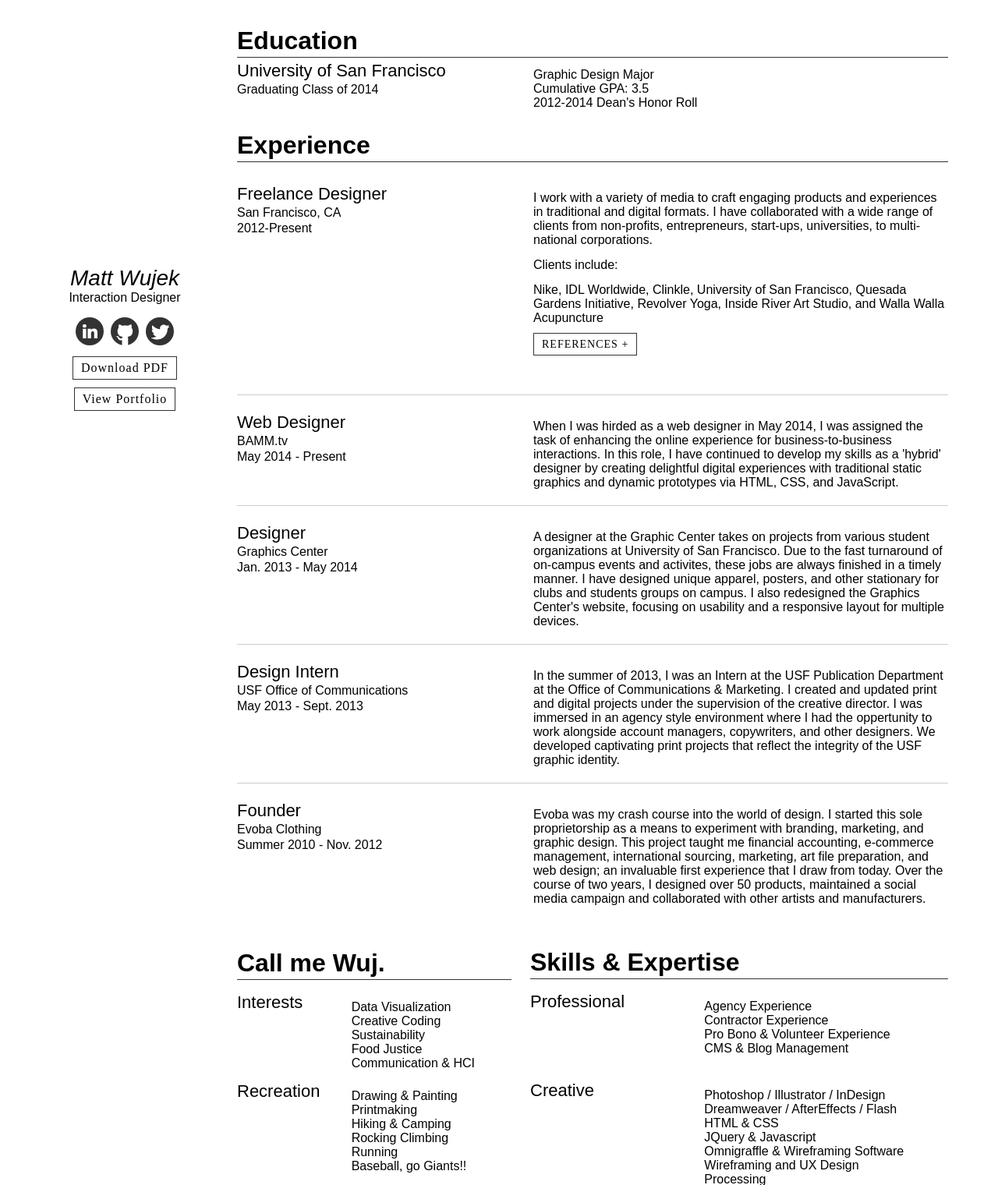
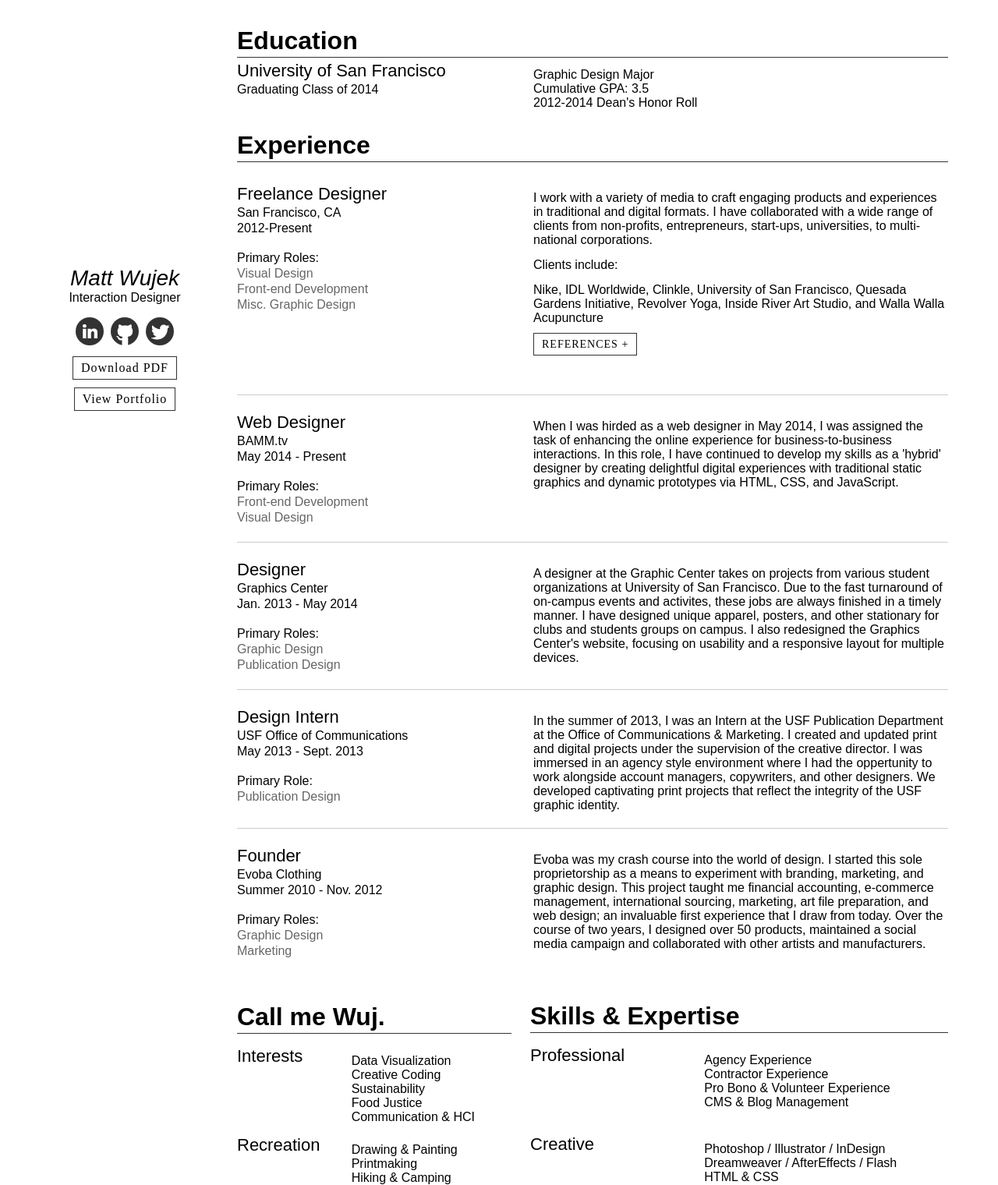
Before and after one commit to sleep-drifter/phportfolio, a PHP site: page /cv/index.html in a window 1280 px wide. Shown: the top 1520 px of the page at 78% size. Run offline with PHP 8.4, Linux system fonts and the light colour scheme; some libraries are stand-ins or nearby versions.

```diff
--- a/cv/_stylesheets/base.css
+++ b/cv/_stylesheets/base.css
@@ -336,6 +336,12 @@ img {
 	display: block;
 	font-style: italic;
 }
+
+
+
+.sub-primary{
+	color:#666;
+}
 header p{
 	padding: 0;
 	margin-top: 0;
@@ -343,9 +349,15 @@ header p{
 .pure-u-5-12 h3, .pure-u-5-12 h4{
 	font-size: 16px;
 	font-family: 'ff-dagny-web-pro',sans-serif !important;
-		font-weight: 100 !important;
+		font-weight: 100;
 
  text-transform: none;}
+
+ .primary{
+	margin-top: 20px;
+	font-weight: 400 !important;
+
+}
 
 @media screen and (max-width: 50em) {
 .pure-u-1-2 {
--- a/cv/index.html
+++ b/cv/index.html
@@ -112,6 +112,10 @@
          <h2>Freelance Designer</h2>
          <h3>San Francisco, CA</h3>
          <h4>2012-Present</h4>
+         <h4 class="primary">Primary Roles:</h4>
+         <h4 class="sub-primary">Visual Design</h4>
+         <h4 class="sub-primary">Front-end Development</h4>
+         <h4 class="sub-primary">Misc. Graphic Design</h4>
         </div>
 
         <div class="pure-u-7-12">
@@ -167,11 +171,15 @@
       <h2>Web Designer</h2>
       <h3>BAMM.tv</h3>
       <h4> May 2014 - Present</h4>
+      <h4 class="primary">Primary Roles:</h4>
+      <h4 class="sub-primary">Front-end Development</h4>
+      <h4 class="sub-primary">Visual Design</h4>
       </div>
       <div class="pure-u-7-12">
       <ul>
         <li>When I was hirded as a web designer in May 2014, I was assigned the task of enhancing the online experience for business-to-business interactions. In this role, I have continued to develop my skills as a &#39;hybrid&#39; designer by creating delightful digital experiences with traditional static graphics and dynamic prototypes via HTML, CSS, and JavaScript.
-</li>
+        </li>
+
       </ul>
       </div>
     </article>
@@ -181,6 +189,9 @@
        <h2>Designer</h2>
        <h3>Graphics Center</h3>
        <h4> Jan. 2013 - May 2014</h4>
+       <h4 class="primary">Primary Roles:</h4>
+       <h4 class="sub-primary">Graphic Design</h4>
+       <h4 class="sub-primary">Publication Design</h4>
       </div>
       <div class="pure-u-7-12">
        <ul>
@@ -196,6 +207,8 @@
       <h2>Design Intern</h2>
       <h3>USF Office of Communications</h3>
       <h4> May 2013 - Sept. 2013</h4>
+      <h4 class="primary">Primary Role:</h4>
+      <h4 class="sub-primary">Publication Design</h4>
       </div>
       <div class="pure-u-7-12">
       <ul>
@@ -210,6 +223,9 @@
       <h2>Founder</h2>
       <h3>Evoba Clothing</h3>
       <h4> Summer 2010 - Nov. 2012</h4>
+      <h4 class="primary">Primary Roles:</h4>
+       <h4 class="sub-primary">Graphic Design</h4>
+       <h4 class="sub-primary">Marketing</h4>
       </div>
       <div class="pure-u-7-12">
       <ul>
```
Also changed, not shown: index.html (+19 -4 lines), 1 other file.
